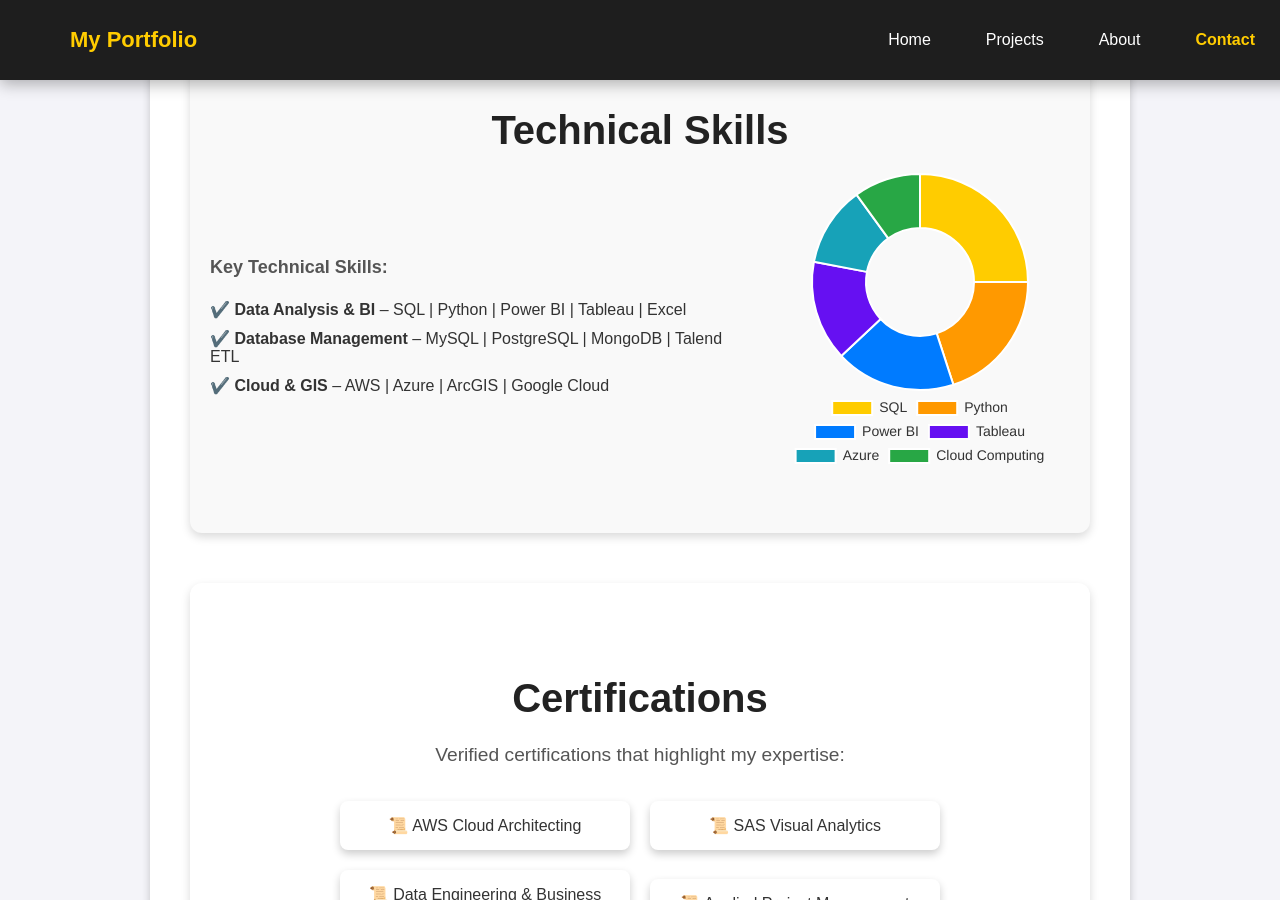
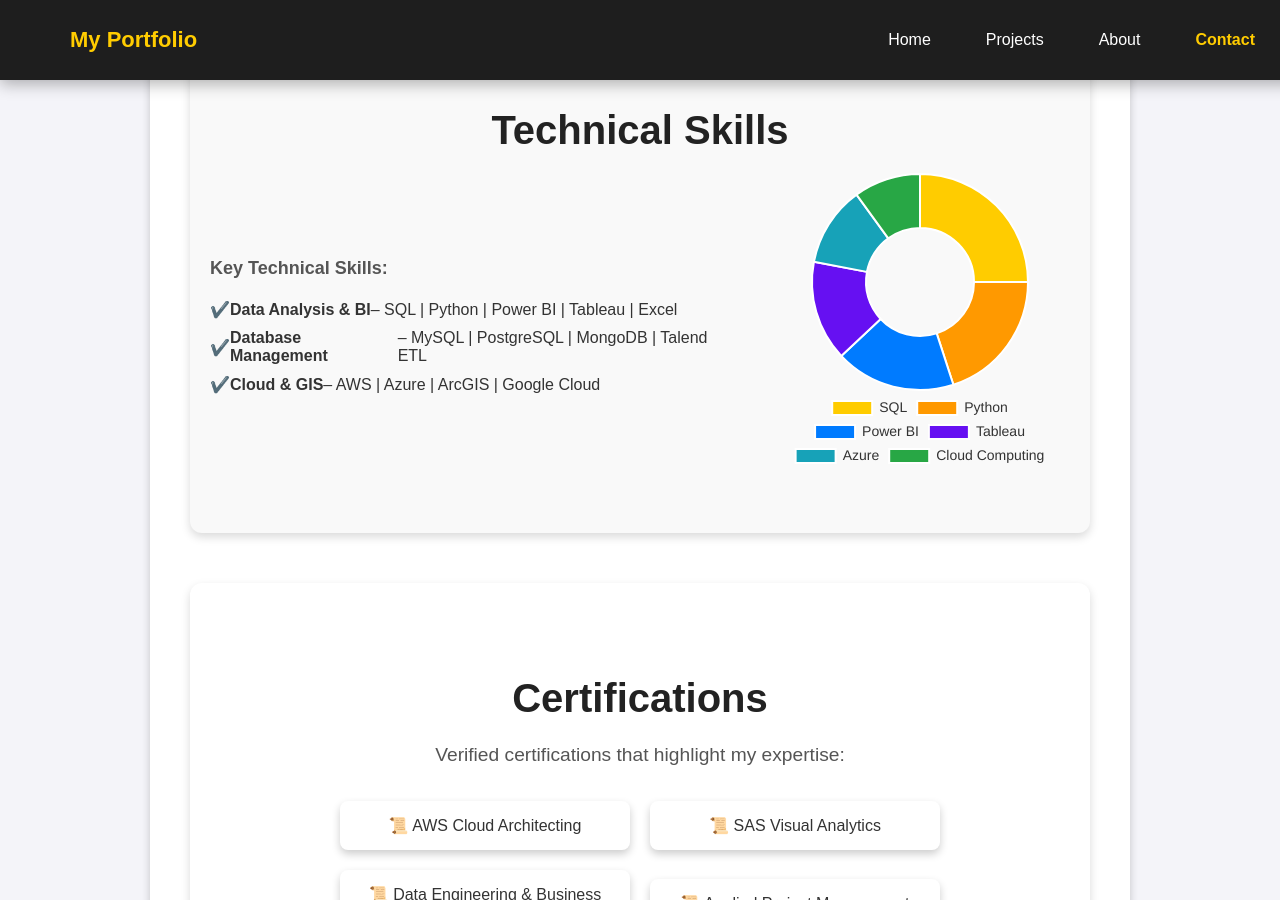
Before and after one commit to Vicmandip1/Portfolio, a Jekyll site: the page about.html, which Jekyll copies as it is, in a window 1280 px wide and 900 px high, scrolled down 2162 px. Built offline with Jekyll 4.4.1, drawn with Linux system fonts in a browser that asks for light colours.

Commit message:
Update about.css

```diff
--- a/assets/styles/about.css
+++ b/assets/styles/about.css
@@ -209,6 +209,9 @@ body {
 .skills-list li {
     font-size: 16px;
     margin-bottom: 10px;
+   font-weight: 500;
+    display: flex;
+    align-items: center;
 }
 
 /* ✅ Skills Chart */
```
